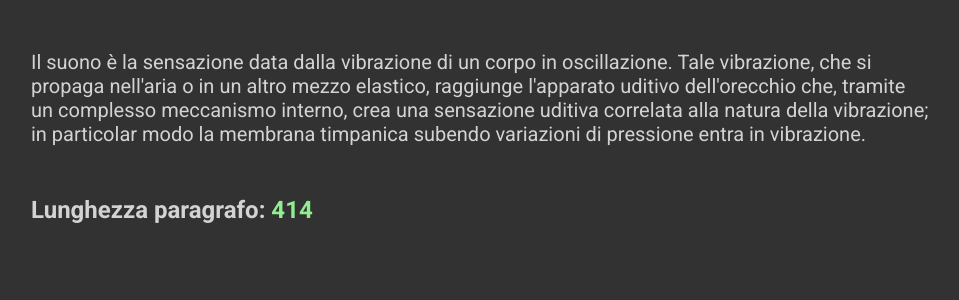
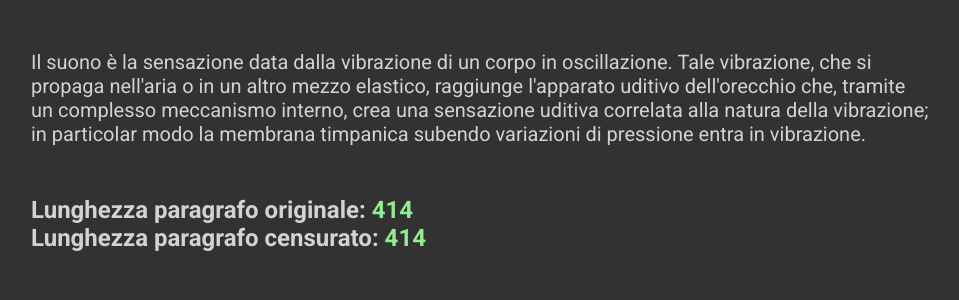
Before and after one commit to magrolorenzo/php-badwords, a PHP site: page /?badword=1 in a window 1280 px wide. Shown: the top 300 px of the page, without its empty margins (19-978 px from the left). Run offline with PHP 8.4, Linux system fonts and the light colour scheme.

Commit message:
Stampa a video lunghezza paragrafo prima e dopo censura

```diff
--- a/index.php
+++ b/index.php
@@ -12,7 +12,9 @@ Stampate a schermo il paragrafo censurato e la lunghezza del paragrafo originale
     $censored = "***";
 
     $new_parag = str_replace($badword, $censored, $parag);
-    $lunghezza = strlen($new_parag);
+
+    $lunghezza_originale = strlen($parag);
+    $lunghezza_censurato = strlen($new_parag);
 ?>
 
 <html lang="en" dir="ltr">
@@ -30,9 +32,15 @@ Stampate a schermo il paragrafo censurato e la lunghezza del paragrafo originale
             <?php echo $new_parag; ?>
         </p>
         <h2>
-            Lunghezza paragrafo:
+            Lunghezza paragrafo originale:
             <span>
-                <?php echo $lunghezza; ?>
+                <?php echo $lunghezza_originale; ?>
+            </span>
+        </h2>
+        <h2>
+            Lunghezza paragrafo censurato:
+            <span>
+                <?php echo $lunghezza_censurato; ?>
             </span>
         </h2>
     </body>
```
